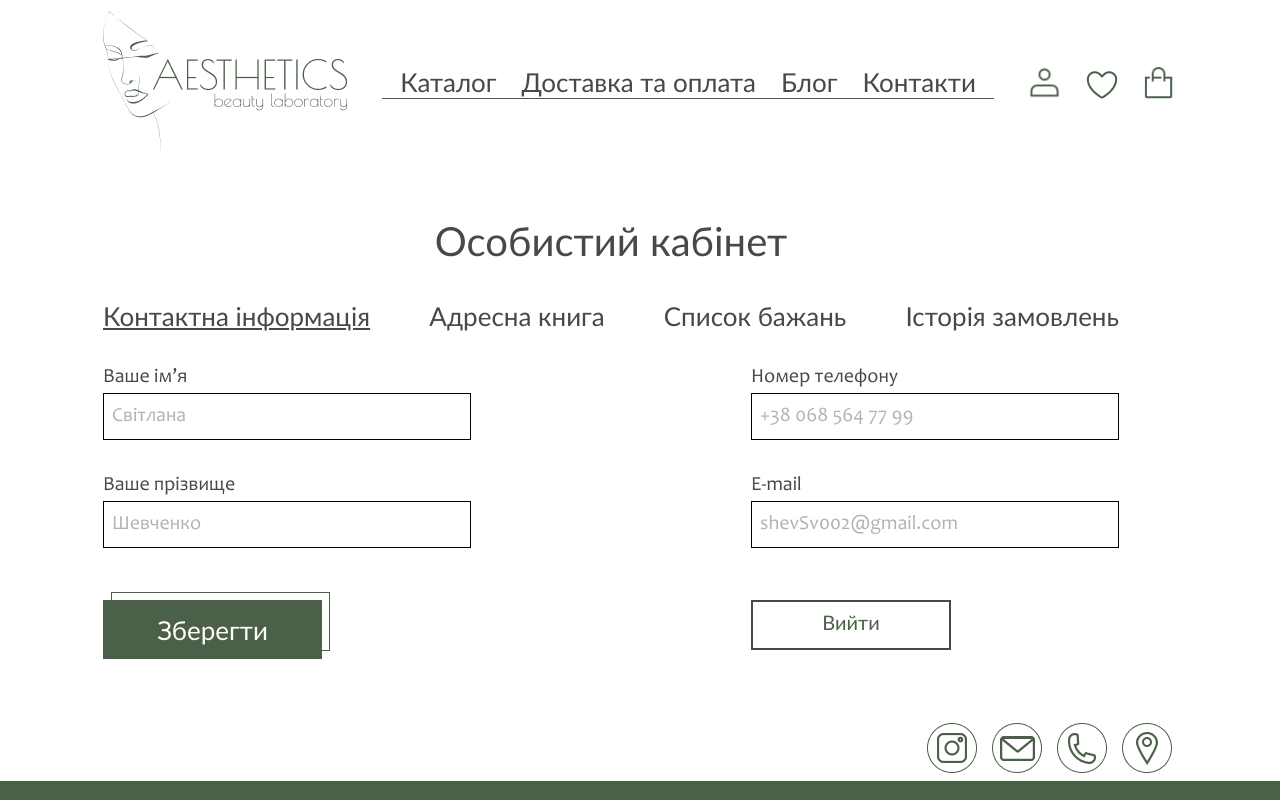
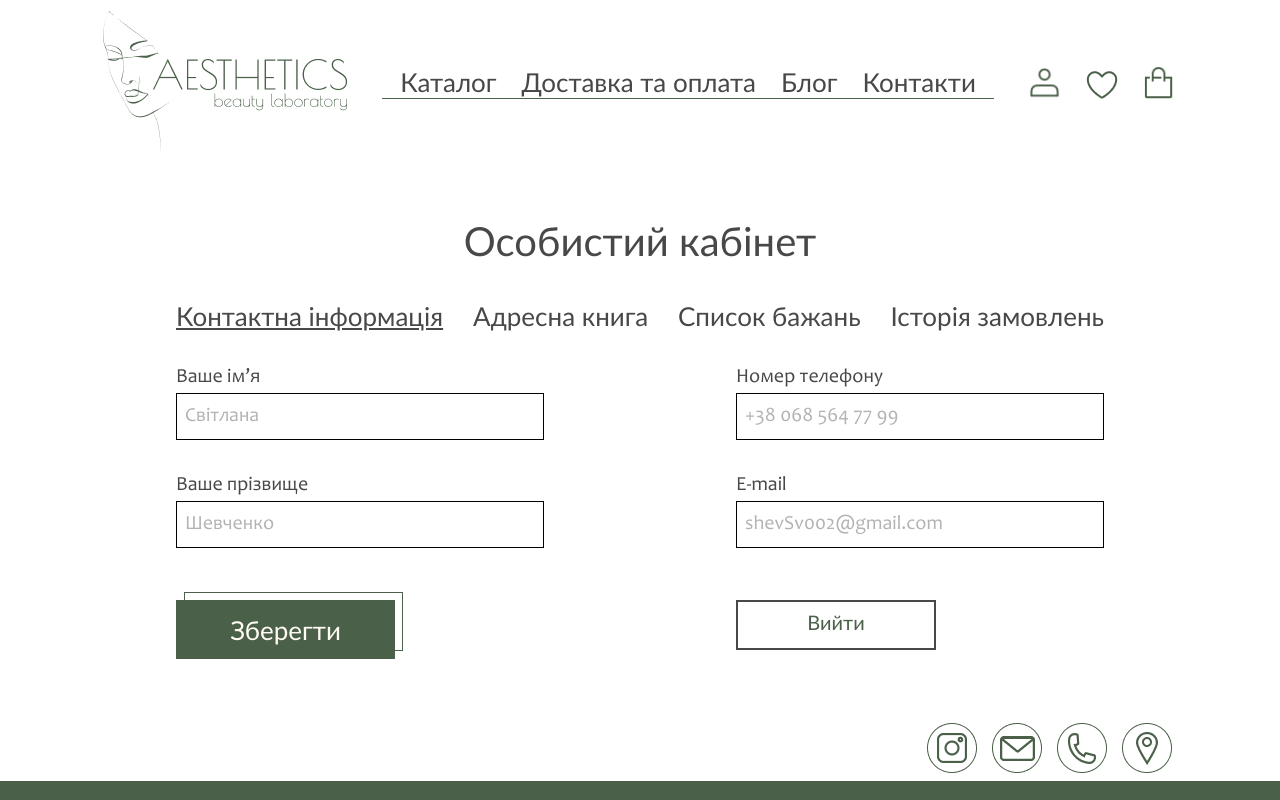
Before and after one commit to biryukov-m/aethetics, a React (Create React App) app: page /cabinet/contacts in a window 1280 px wide. Shown: the top 800 px of the page. Built offline with nearby package versions, Linux system fonts and the light colour scheme.

Commit message:
ref: Organized styles for cabinet and add global layout styled component

```diff
--- a/src/modules/cabinet/components/Address/CabinetAddress.styled.ts
+++ b/src/modules/cabinet/components/Address/CabinetAddress.styled.ts
@@ -8,9 +8,7 @@ export const Flex = styled.div`
   justify-content: space-between;
   position: relative;
   gap: 25px;
-  margin: 0 auto;
   margin-bottom: 30px;
-  max-width: 928px;
   @media (max-width: ${MEDIA.tablet}px) {
     flex-direction: column;
     gap: 0;
--- a/src/modules/cabinet/components/Tabs/CabinetTabs.styled.ts
+++ b/src/modules/cabinet/components/Tabs/CabinetTabs.styled.ts
@@ -5,7 +5,7 @@ export const Tabs = styled.ul`
   display: flex;
   justify-content: space-between;
   margin-bottom: 24px;
-  @media (max-width: 767px) {
+  @media (max-width: ${MEDIA.tablet}px) {
     display: none;
   }
 `;
@@ -16,14 +16,11 @@ export const ListItem = styled.li<{ $active: boolean }>`
     font-family: ${FONTS.FAMILIES.normal};
     font-style: normal;
     font-weight: ${(props) => (props.$active ? FONTS.WEIGHTS.normal : FONTS.WEIGHTS.light)};
-    font-size: ${FONTS.SIZES.l};
     text-decoration: ${(props) => (props.$active ? 'underline' : 'none')};
     color: ${COLORS.text};
     cursor: pointer;
     position: relative;
-    @media (max-width: ${MEDIA.tablet}px) {
-      font-size: clamp(${FONTS.SIZES.m}, 2.3vw, ${FONTS.SIZES.l});
-    }
+    font-size: clamp(${FONTS.SIZES.m}, 2.3vw, ${FONTS.SIZES.l});
 
     &:hover {
       &::before {
--- a/src/modules/cabinet/pages/Cabinet.styled.ts
+++ b/src/modules/cabinet/pages/Cabinet.styled.ts
@@ -1,24 +1,19 @@
 import styled from 'styled-components';
 import { COLORS, FONTS, MEDIA } from '../../theme';
 import expandIcon from '../../../assets/images/icon-expand-more.png';
+import { Layout as GlobalLayout } from '../../common/styled/layout.styled';
 
-export const Section = styled.section`
-  margin: 51px 0 10px;
+export const Layout = styled(GlobalLayout)`
+  margin: 51px auto 10px;
+  width: 928px;
+  @media (max-width: 1140px) {
+    width: 96%;
+  }
   @media (max-width: ${MEDIA.tablet}px) {
-    margin: 30px 0 10px;
+    margin-top: 30px;
   }
 `;
-export const Layout = styled.div`
-  width: 1074px;
-  margin: 0 auto;
-  @media (max-width: ${MEDIA.tablet}px) {
-    width: 96%;
-  }
-`;
-export const Wrapper = styled.div`
-  width: 100%;
-  max-width: 1016px;
-`;
+
 export const Header = styled.h2`
   width: fit-content;
   margin: 0 auto 27px;
--- a/src/modules/cabinet/pages/Cabinet.tsx
+++ b/src/modules/cabinet/pages/Cabinet.tsx
@@ -4,14 +4,10 @@ import CabinetTabs from '../components/Tabs/CabinetTabs';
 import * as Styled from './Cabinet.styled';
 
 const Cabinet: React.FC = () => (
-  <Styled.Section>
-    <Styled.Layout>
-      <Styled.Wrapper>
-        <Styled.Header>Особистий кабінет</Styled.Header>
-        <CabinetTabs />
-        <Outlet />
-      </Styled.Wrapper>
-    </Styled.Layout>
-  </Styled.Section>
+  <Styled.Layout>
+    <Styled.Header>Особистий кабінет</Styled.Header>
+    <CabinetTabs />
+    <Outlet />
+  </Styled.Layout>
 );
 export default Cabinet;
--- /dev/null
+++ b/src/modules/common/styled/layout.styled.ts
@@ -0,0 +1,14 @@
+import styled from 'styled-components';
+
+export const Layout = styled.div`
+  display: block;
+  position: relative;
+  overflow: hidden;
+  box-sizing: border-box;
+  height: auto;
+  width: 1074px;
+  margin: 0 auto;
+  @media (max-width: 1140px) {
+    width: 96%;
+  }
+`;
```
